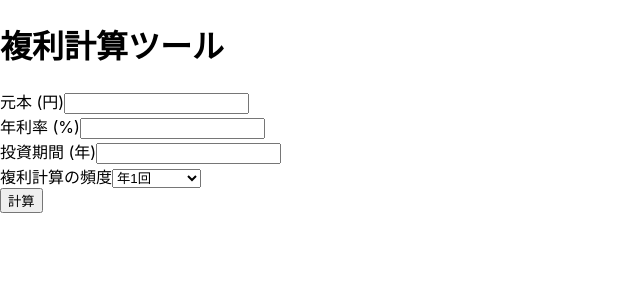
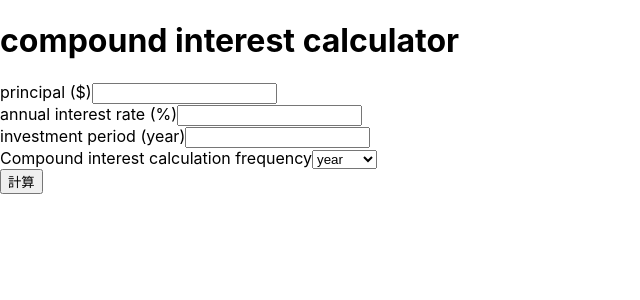
Before and after one commit to yutanatana/compound_interest, a React (Create React App) app: page / in a window 1280 px wide. Shown: the top 300 px of the page, without its empty margins (0-640 px from the left). Built offline with nearby package versions, Linux system fonts and the light colour scheme.

Commit message:
change japanese to english

```diff
--- a/public/index.html
+++ b/public/index.html
@@ -37,7 +37,7 @@
     </script>
     <!-- End Google Analytics Tag -->
 
-    <title>シンプルな複利計算 | Calculate Your Future Savings</title>
+    <title>simple compound interest calculator | Calculate Your Future Savings</title>
   </head>
   <body>
     <noscript>You need to enable JavaScript to run this app.</noscript>
--- a/src/CompoundInterestCalculator.js
+++ b/src/CompoundInterestCalculator.js
@@ -24,10 +24,10 @@ const CompoundInterestCalculator = () => {
 
   return (
     <div className="min-h-screen flex flex-col items-center justify-center bg-green-100">
-      <h1 className="text-3xl font-bold mb-4">複利計算ツール</h1>
+      <h1 className="text-3xl font-bold mb-4">compound interest calculator</h1>
       <div className="bg-white p-6 rounded shadow-md w-full max-w-md">
         <div className="mb-4">
-          <label className="block mb-2 font-semibold">元本 (円)</label>
+          <label className="block mb-2 font-semibold">principal ($)</label>
           <input
             type="number"
             value={principal}
@@ -36,7 +36,7 @@ const CompoundInterestCalculator = () => {
           />
         </div>
         <div className="mb-4">
-          <label className="block mb-2 font-semibold">年利率 (%)</label>
+          <label className="block mb-2 font-semibold">annual interest rate (%)</label>
           <input
             type="number"
             value={rate}
@@ -45,7 +45,7 @@ const CompoundInterestCalculator = () => {
           />
         </div>
         <div className="mb-4">
-          <label className="block mb-2 font-semibold">投資期間 (年)</label>
+          <label className="block mb-2 font-semibold">investment period (year)</label>
           <input
             type="number"
             value={time}
@@ -54,16 +54,16 @@ const CompoundInterestCalculator = () => {
           />
         </div>
         <div className="mb-4">
-          <label className="block mb-2 font-semibold">複利計算の頻度</label>
+          <label className="block mb-2 font-semibold">Compound interest calculation frequency</label>
           <select
             value={compounds}
             onChange={(e) => setCompounds(e.target.value)}
             className="p-2 border rounded w-full"
           >
-            <option value="1">年1回</option>
-            <option value="4">四半期ごと</option>
-            <option value="12">毎月</option>
-            <option value="365">毎日</option>
+            <option value="1">year</option>
+            <option value="4">quarter</option>
+            <option value="12">month</option>
+            <option value="365">day</option>
           </select>
         </div>
         <button
@@ -74,7 +74,7 @@ const CompoundInterestCalculator = () => {
         </button>
         {result && (
           <div className="mt-4 p-4 bg-gray-100 rounded">
-            <h2 className="text-lg font-bold">最終金額: {result} 円</h2>
+            <h2 className="text-lg font-bold">amount: {result} $ </h2>
           </div>
         )}
       </div>
```
